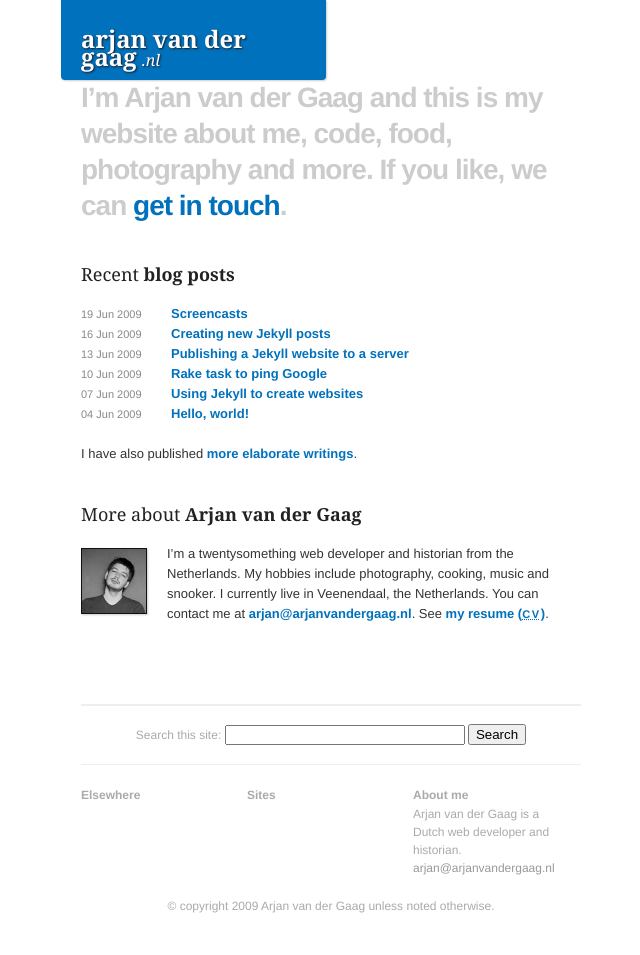
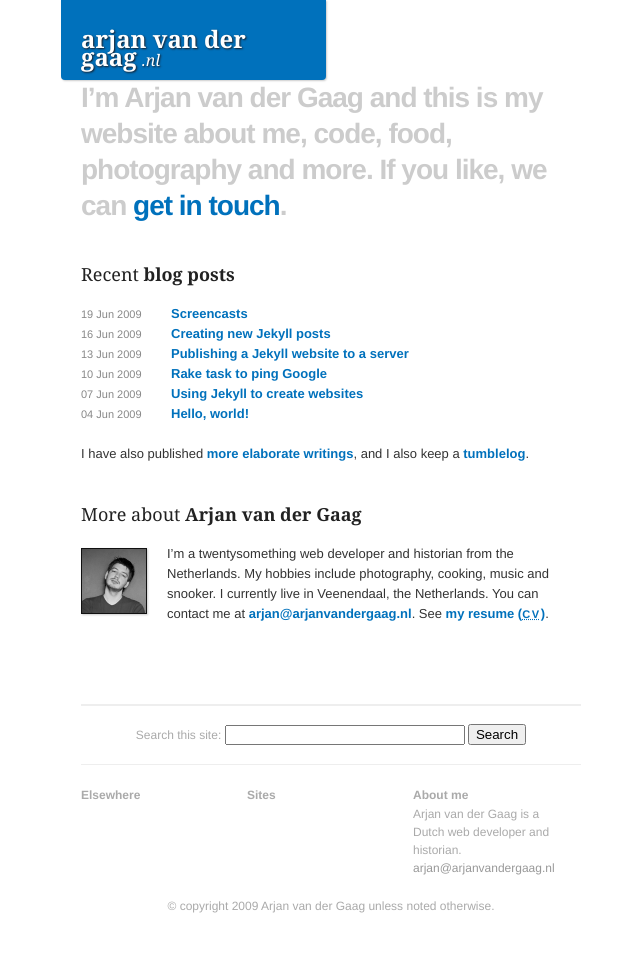
Before and after one commit to avdgaag/arjanvandergaag.nl, a Jekyll site: the page built from index.html, in a window 1280 px wide. Shown: the whole page, without its empty margins (309-949 px from the left). Built offline with Jekyll 4.4.1, drawn with Linux system fonts in a browser that asks for light colours; comment, search, counter and statistics services are not loaded.

Commit message:
Add link to tumblelog

```diff
--- a/index.html
+++ b/index.html
@@ -19,7 +19,7 @@ description: My personal home page with my blog, my resume and my writings.
         {% if site.posts.size > 10 %}
         Find more in the <a href="/archives.html" rel="index" title="Browse throug all posts on this site">archives</a>.
         {% endif %}
-        I have also published <a href="/writings" rel="section" title="Read some of my essays">more elaborate writings</a>.
+        I have also published <a href="/writings" rel="section" title="Read some of my essays">more elaborate writings</a>, and I also keep a <a href="http://tumble.arjanvandergaag.nl/" rel="me" title="Go read my tumblelog, with short bits and pieces I stumble upon during the day.">tumblelog</a>.
         </p>
     {% endif %}
 
```
